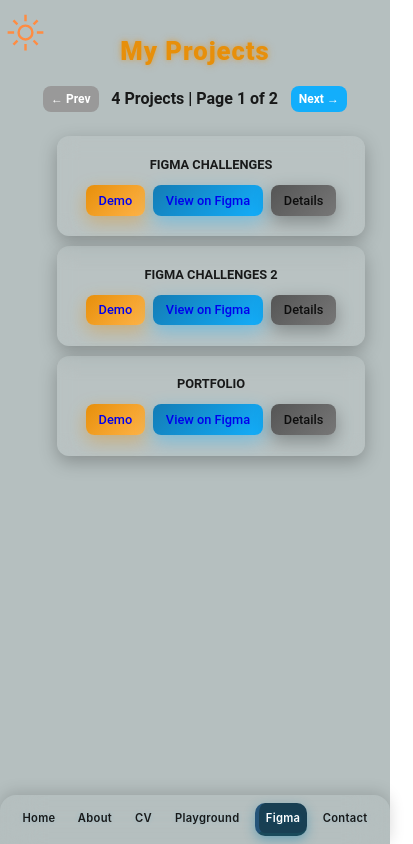
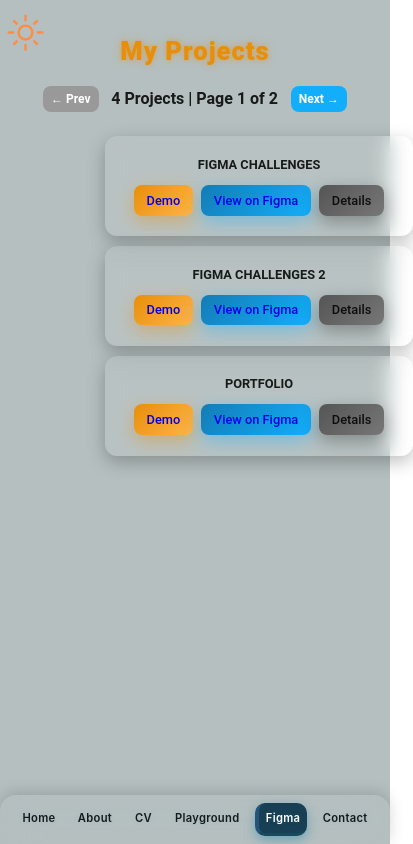
Before and after one commit to Steffycoding/PORTFOLIO, a Nuxt app: page /figma in a window 390 px wide. Shown: the whole page, 413 px wide, since content can reach past the window. Built offline with nearby package versions, Linux system fonts and the light colour scheme.

Commit message:
changed rem

```diff
--- a/pages/figma.vue
+++ b/pages/figma.vue
@@ -278,7 +278,7 @@
   text-align: center;
   position: relative;
   transition: transform 0.3s ease, box-shadow 0.3s ease, background 0.3s ease;
-  margin-left: 2rem;
+  margin-left: 8rem;
 }
 .project-card:hover {
   transform: translateY(-3px) scale(1.03);
@@ -476,7 +476,7 @@
 @media (max-width: 600px) {
   .projects-wrapper {
     grid-template-columns: 1fr;
-    gap: 0.8rem;
+    gap: 0.6rem;
   }
   .page-title {
     font-size: 1.9rem;
@@ -485,9 +485,9 @@
   .project-card {
     max-width: 90%;
     padding: 0.7rem;
-    min-height: 130px;
+    min-height: 120px;
   }
-  .page-btn, .open-btn, .view-btn {
+  .page-btn, .open-btn, .download-btn {
     padding: 0.35rem 0.7rem;
     font-size: 0.85rem;
   }
```
